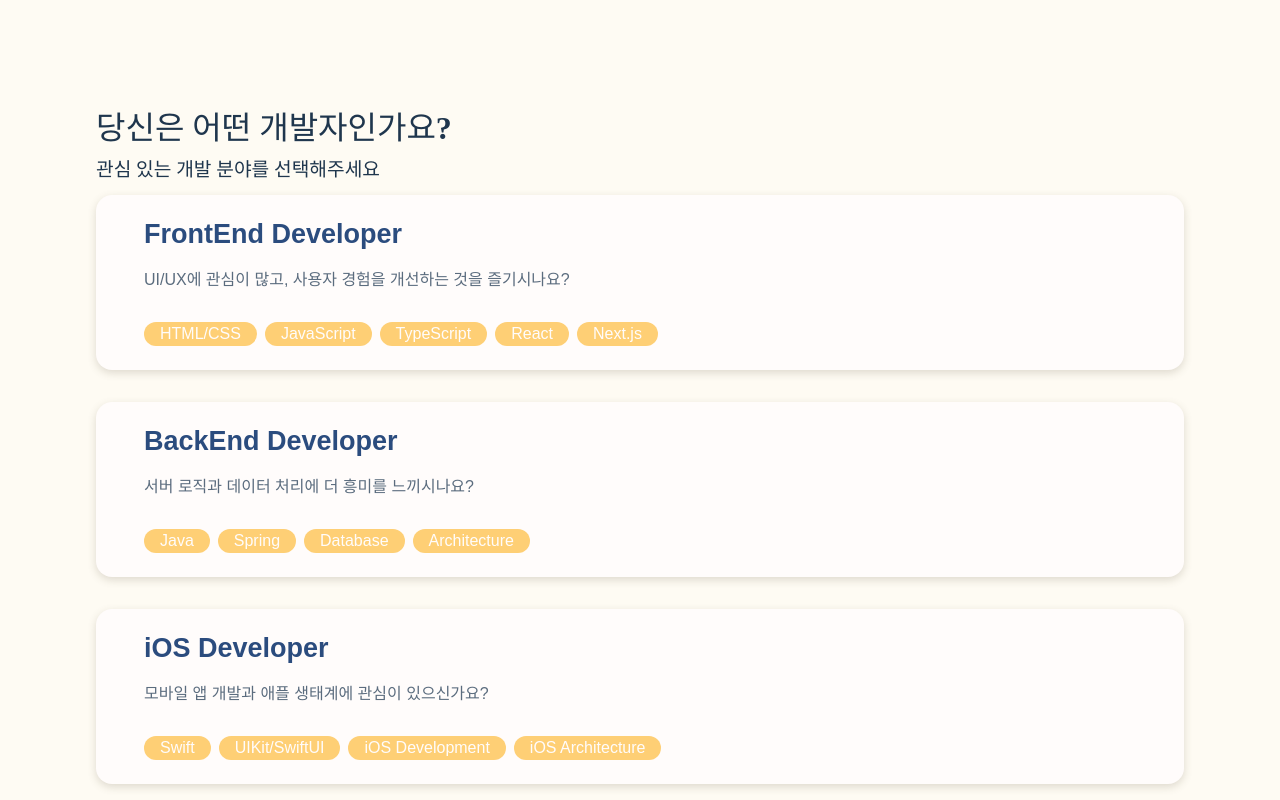
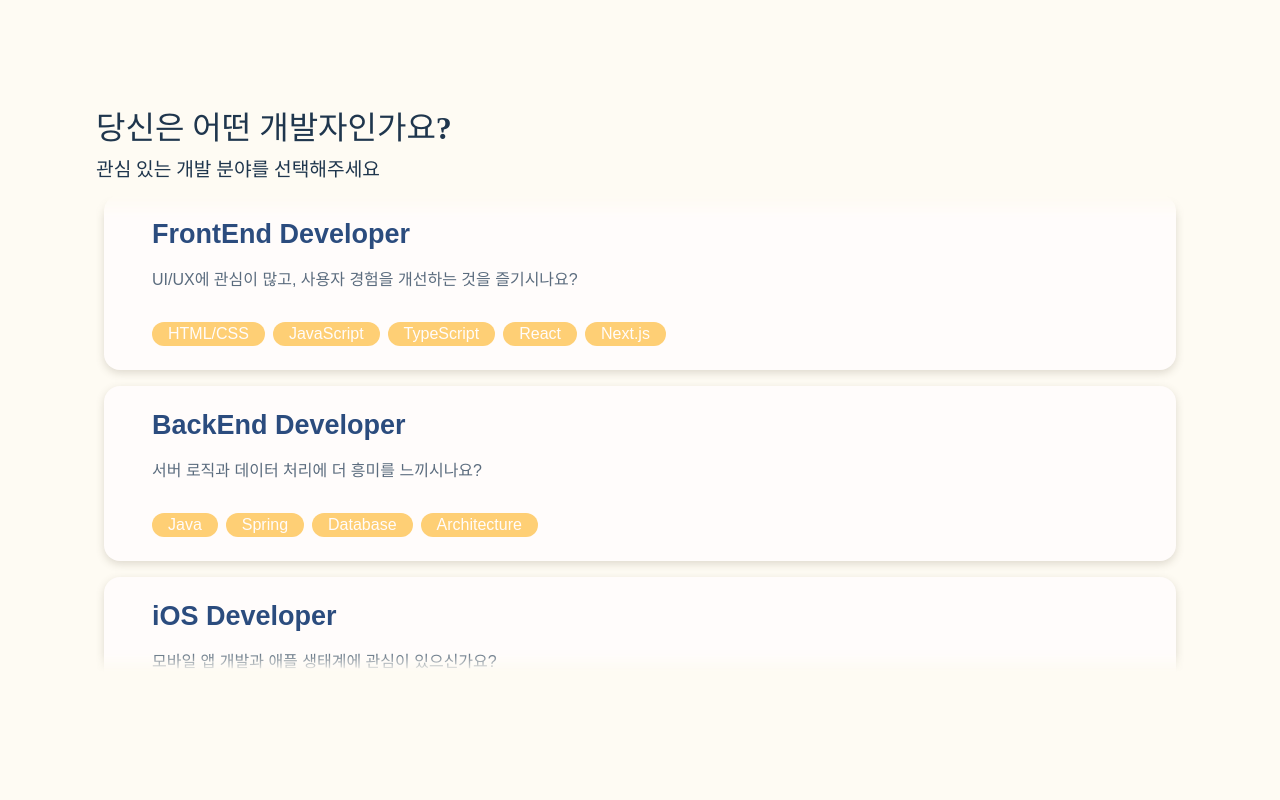
Before and after one commit to minjeongHEO/Job-Cracker, a Next.js app: page /interview/select in a window 1280 px wide. Built offline with nearby package versions, Linux system fonts and the light colour scheme; a web font is replaced by a local one.

Commit message:
design: 개발 선택페이지에도 스크롤 적용 #36

```diff
--- a/app/interview/select/page.tsx
+++ b/app/interview/select/page.tsx
@@ -4,17 +4,18 @@ import Link from 'next/link';
 import { useState } from 'react';
 
 import SelectButton from '@/app/_components/atoms/SelectButton';
+import topicSelectStyles from '@/app/_components/molecules/TopicSelector.module.scss';
+import SelectLayout from '@/app/_components/templates/SelectLayout';
 import { DeveloperType } from '@/app/_types/interview';
 import { typedEntries } from '@/app/_utils/typeUtils';
 import { DEVELOPER_OPTIONS } from '@/app/interview/_constants/developers';
-
-import SelectLayout from '../../_components/templates/SelectLayout';
 
 export default function SelectPage() {
   const [selectedDev, setSelectedDev] = useState<DeveloperType | null>();
 
   return (
     <SelectLayout title={'당신은 어떤 개발자인가요?'} subtitle={'관심 있는 개발 분야를 선택해주세요'}>
+      <section className={topicSelectStyles['select_container']}>
         {typedEntries(DEVELOPER_OPTIONS).map(([key, option]) => (
           <Link key={key} href={`/interview/select/${key}`}>
             <SelectButton
@@ -25,6 +26,7 @@ export default function SelectPage() {
             />
           </Link>
         ))}
+      </section>
     </SelectLayout>
   );
 }
```
Lines whose indentation alone changed are shown as unchanged.
